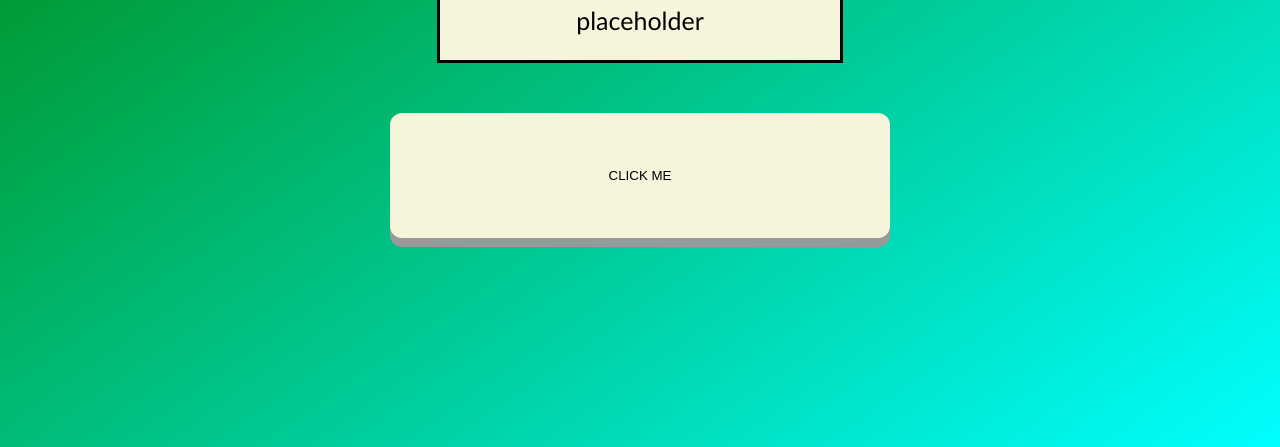
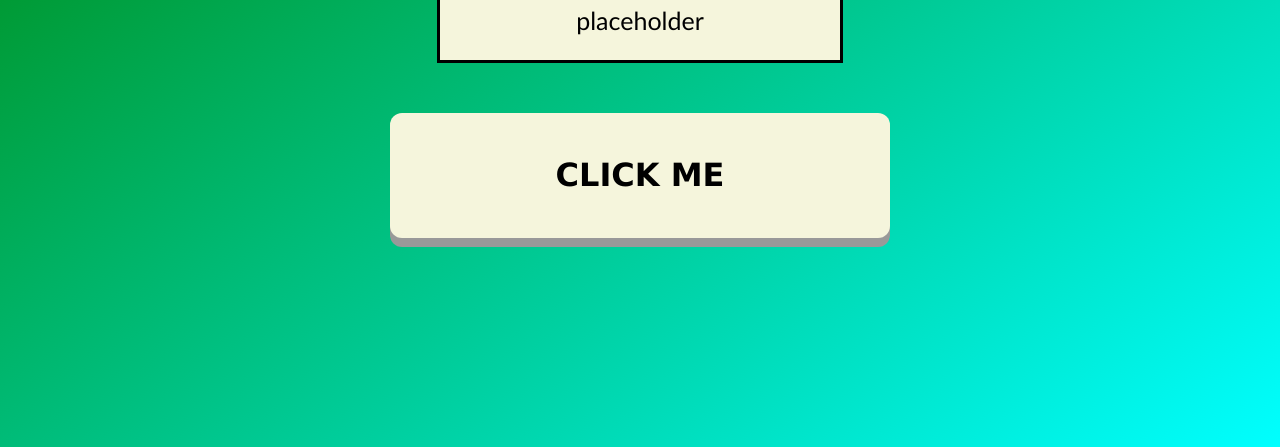
Before and after one commit to poopy2121/clickcounterultracool, a plain HTML site: page BUTTON CLICKED GAME - Kopie/index.html in a window 1280 px wide. Shown: the part 353-800 px from the top of the page. Drawn offline with Linux system fonts and the light colour scheme.

Commit message:
changed font

```diff
--- a/BUTTON CLICKED GAME - Kopie/style.css
+++ b/BUTTON CLICKED GAME - Kopie/style.css
@@ -32,6 +32,9 @@ input {
     background-color: beige;
     border: hidden;
     box-shadow: 0 9px #999;
+    font-size: 2em;
+    font-family: 'Lucida Sans', 'Lucida Sans Regular', 'Lucida Grande', 'Lucida Sans Unicode', Geneva, Verdana, sans-serif;
+    font-weight: 700;
 
 
 }
```
